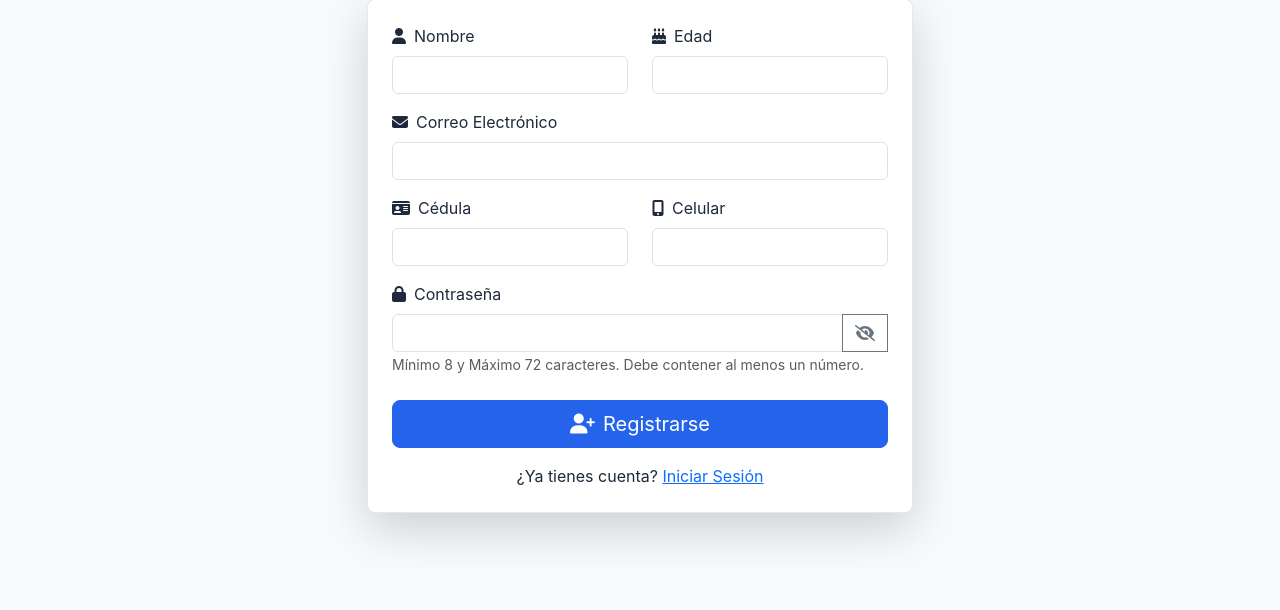
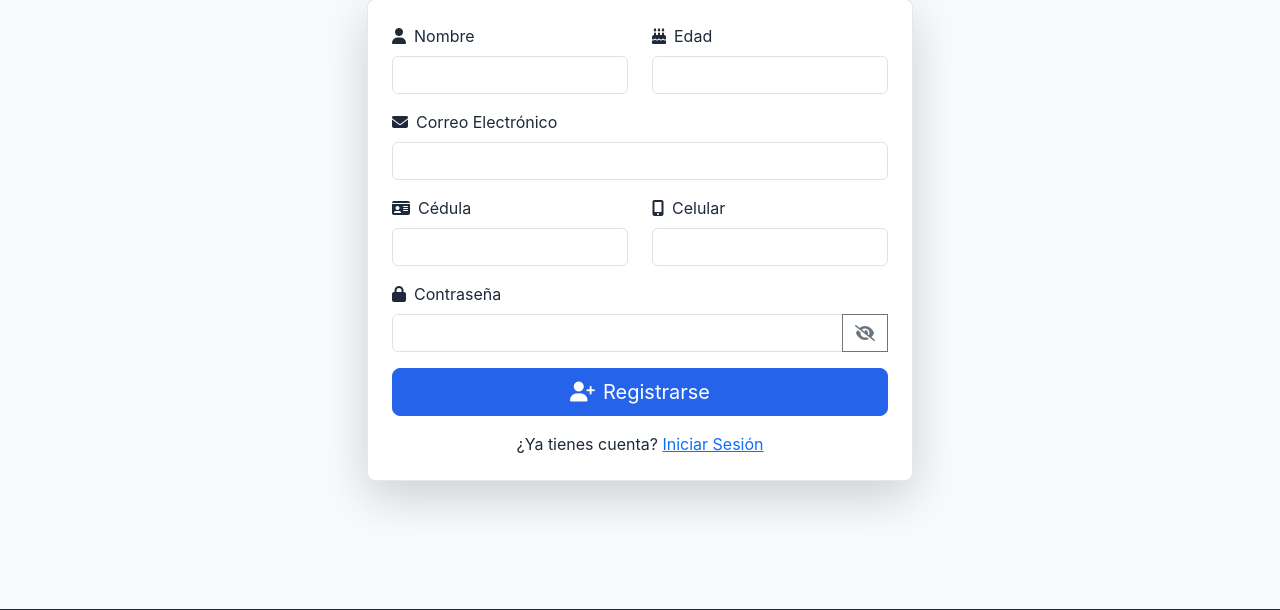
Before and after one commit to jhgar059/dev_electric_cars, a FastAPI app: page /register in a window 1280 px wide. Shown: the part 211-821 px from the top of the page. Run offline with FastAPI, Linux system fonts and the light colour scheme; some libraries are stand-ins or nearby versions.

Commit message:
correccion 6

```diff
--- a/auth_utils.py
+++ b/auth_utils.py
@@ -11,9 +11,9 @@ def verify_password(plain_password, hashed_password):
     """Verifica si la contraseña plana coincide con el hash."""
     return pwd_context.verify(plain_password, hashed_password)
 
-def get_password_hash(password: str) -> str:
-    password_to_hash = password.encode('utf-8')[:72].decode('utf-8', 'ignore')
-    return pwd_context.hash(password)
+def get_password_hash(password):
+    truncated_password = password[:72]
+    return pwd_context.hash(truncated_password)
 
 oauth2_scheme = OAuth2PasswordBearer(tokenUrl="api/login")
 
--- a/modelos.py
+++ b/modelos.py
@@ -96,9 +96,7 @@ class UsuarioRegistro(BaseModel):
     correo: EmailStr
     cedula: str = Field(..., min_length=5, max_length=15)
     celular: str = Field(..., min_length=7, max_length=15)
-
-    # CORRECTO: Campo con límite de 72 bytes para prevenir el error de bcrypt
-    password: str = Field(
+password: str = Field(
         ...,
         min_length=8,
         max_length=72,  # CLAVE: Límite de 72 bytes
--- a/templates/register.html
+++ b/templates/register.html
@@ -50,16 +50,15 @@
                         </div>
                     </div>
 
-                    <div class="mb-4">
+                    <div class="mb-3">
                         <label for="password" class="form-label"><i class="fas fa-lock me-2"></i>Contraseña</label>
                         <div class="input-group">
-                            <input type="password" class="form-control" id="password" name="password" required minlength="8" maxlength="72" oninput="validatePassword(this)">
+                            <input type="password" class="form-control" id="password" name="password" required minlength="8" maxlength="72"  pattern="(?=.*\d).{8,}" title="Debe contener al menos un número y 8 caracteres.">
                             <button class="btn btn-outline-secondary" type="button" id="togglePassword">
-                                <i class="fas fa-eye-slash"></i>
+                                  <i class="fas fa-eye-slash"></i>
                             </button>
-                            <div class="invalid-feedback"></div>
+                        <div class="invalid-feedback">La contraseña debe tener entre 8 y 72 caracteres, y contener al menos un número.</div>
                         </div>
-                        <small class="form-text text-muted">Mínimo 8 y Máximo 72 caracteres. Debe contener al menos un número.</small>
                     </div>
 
                     <button type="submit" class="btn btn-primary w-100 btn-lg">
```
